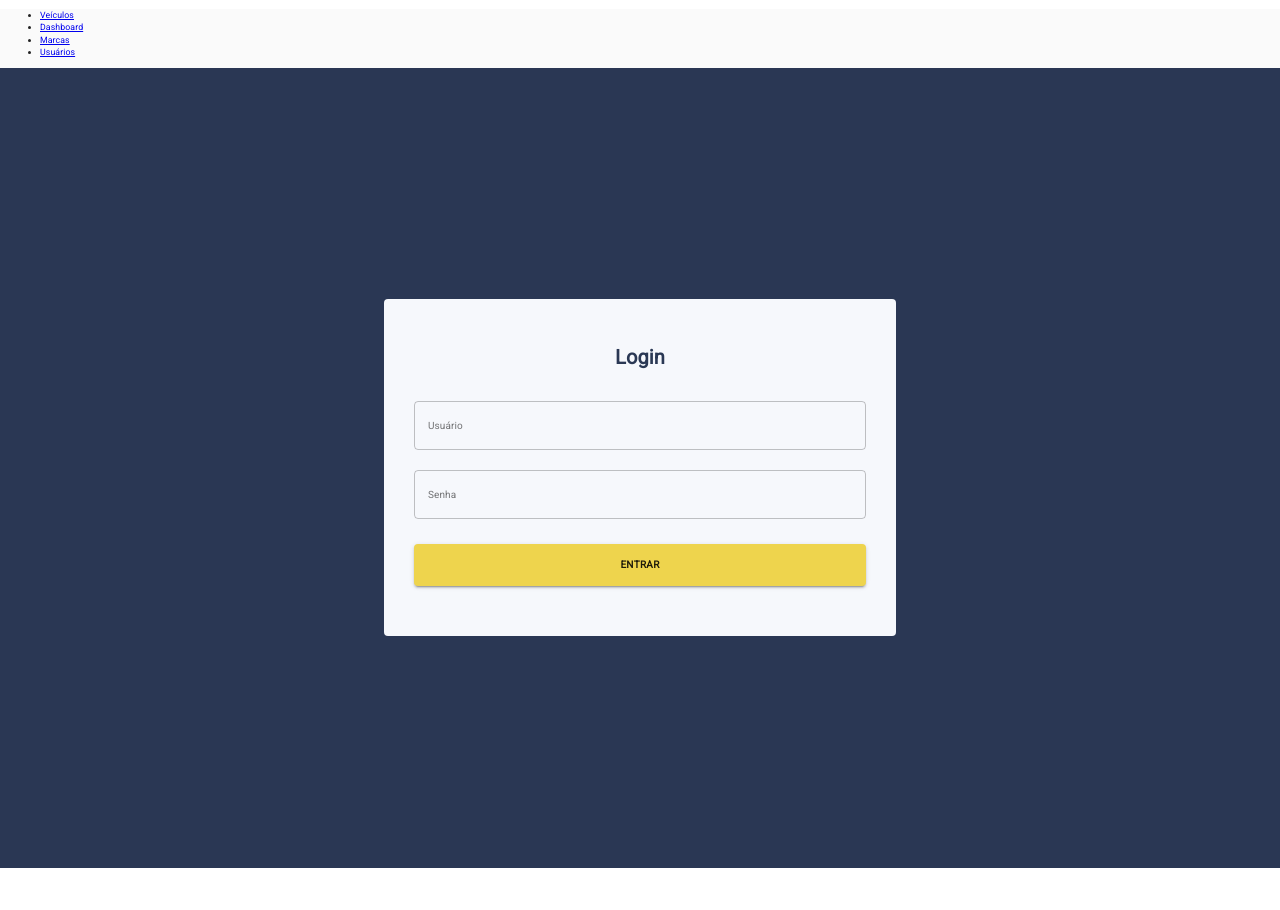
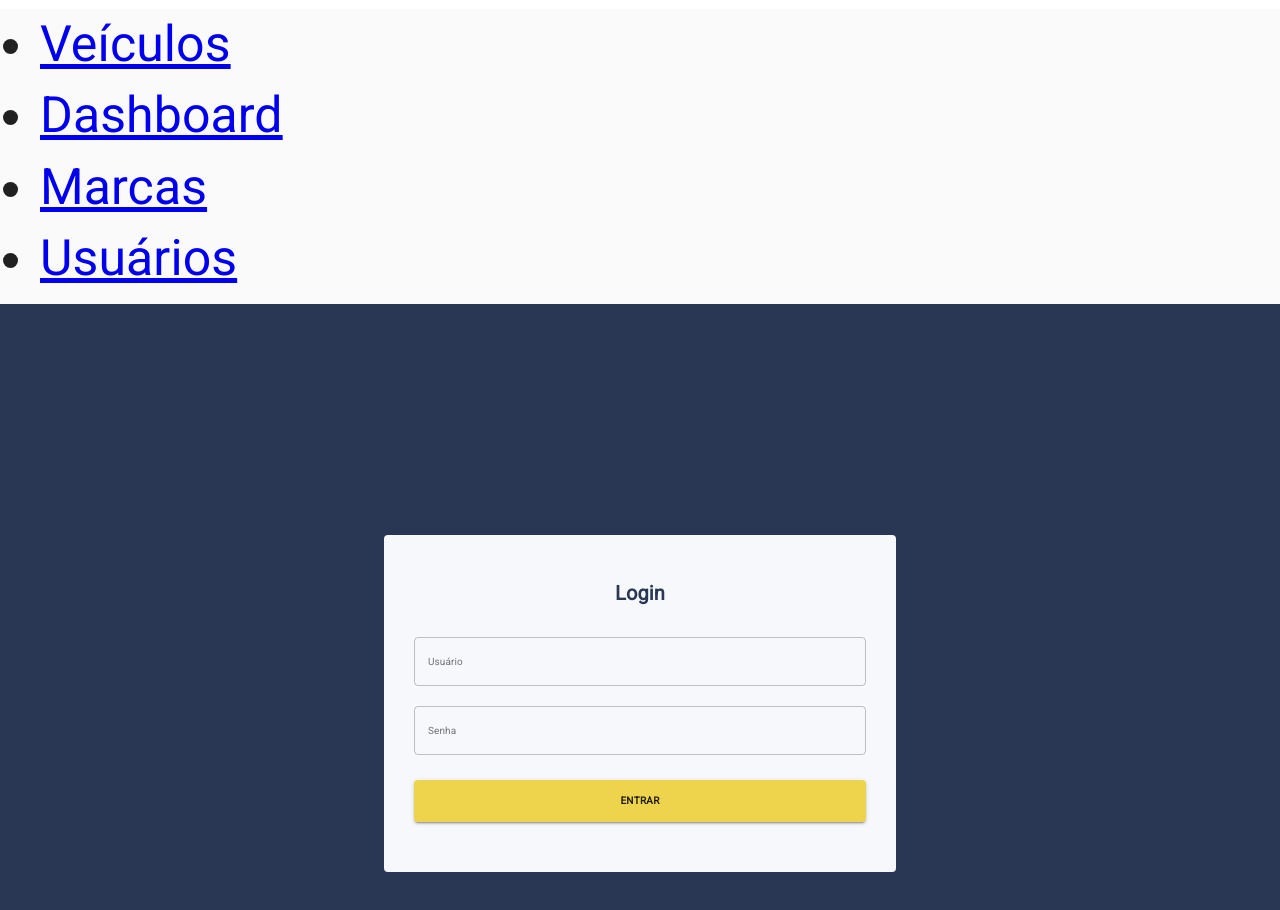
Before and after one commit to xRuisux/carango-bom-base, a React (Create React App) app: page /login in a window 1280 px wide. Shown: the top 910 px of the page. Before the commit the page ends 868 px from the top, so only its background shows below. Built offline with nearby package versions, Linux system fonts and the light colour scheme.

Commit message:
fix: apply styles to menu

```diff
--- a/src/components/MenuHorizontal/MenuHorizontal.css
+++ b/src/components/MenuHorizontal/MenuHorizontal.css
@@ -1,4 +1,3 @@
-ul li a {
-    display: inline-block;
+.menu li {
     font-size: 50px;
 }
--- a/src/components/MenuHorizontal/index.js
+++ b/src/components/MenuHorizontal/index.js
@@ -1,4 +1,5 @@
 import { Link } from "react-router-dom";
+import './MenuHorizontal.css'
 
 export default function MenuHorizontal() {
     return (
```
